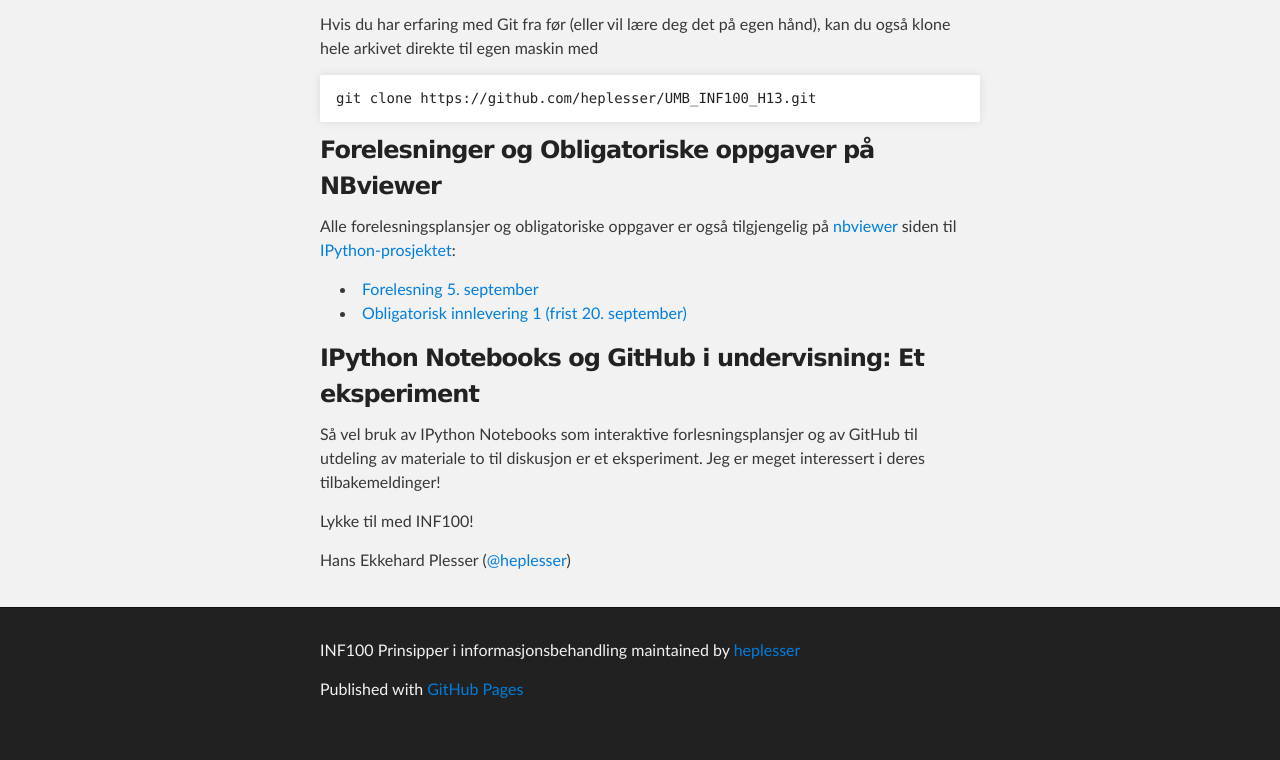
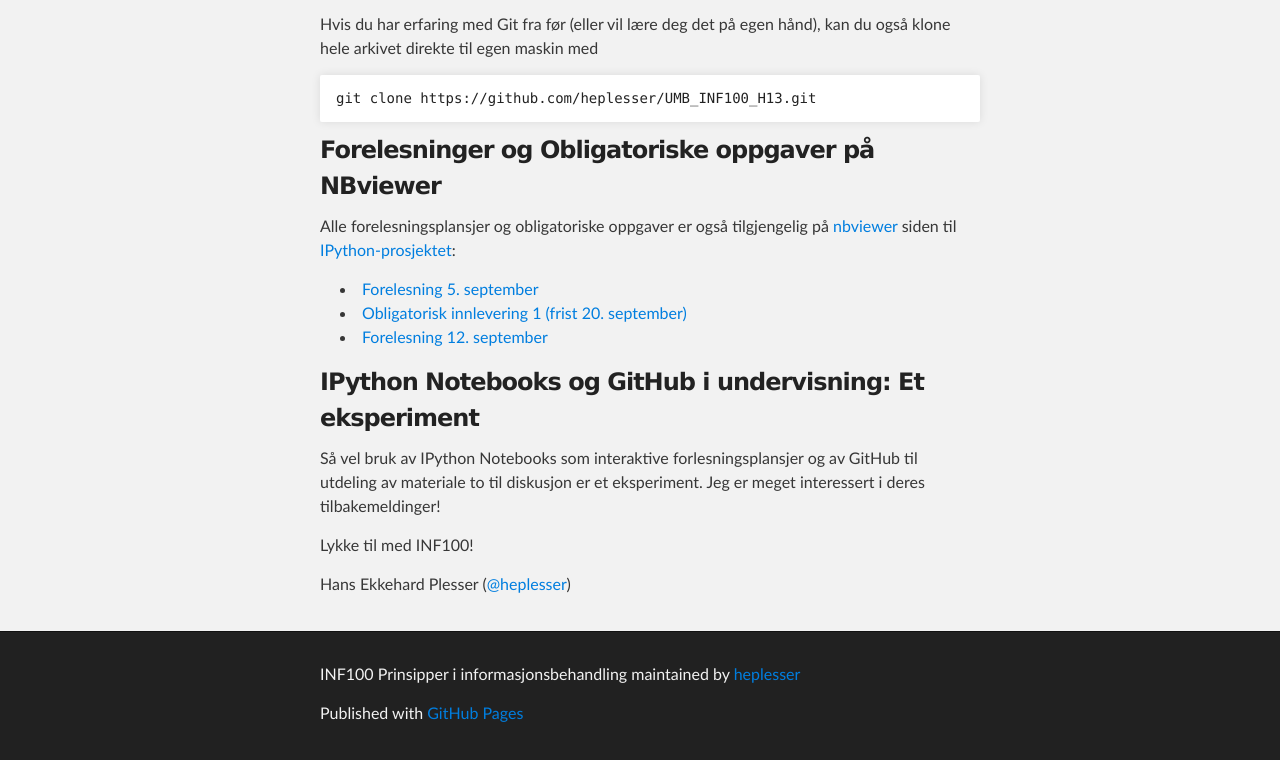
Before and after one commit to Ranmar/UMB_INF100_H13, a plain HTML site: page index.html in a window 1280 px wide. Shown: the part 987-1747 px from the top of the page. Before the commit the page ends 1723 px from the top, so only its background shows below. Drawn offline with Linux system fonts and the light colour scheme.

Commit message:
Added link for lecture 12 sept

```diff
--- a/index.html
+++ b/index.html
@@ -61,6 +61,7 @@
 <ul>
 <li><a href="http://nbviewer.ipython.org/urls/raw.github.com/heplesser/UMB_INF100_H13/master/Forelesninger/INF100_H13_F01.ipynb">Forelesning 5. september</a></li>
 <li><a href="http://nbviewer.ipython.org/urls/raw.github.com/heplesser/UMB_INF100_H13/master/Obliger/INF100_H13_Oblig1.ipynb">Obligatorisk innlevering 1 (frist 20. september)</a></li>
+<li><a href="http://nbviewer.ipython.org/urls/raw.github.com/heplesser/UMB_INF100_H13/master/Forelesninger/INF100_H13_F02.ipynb">Forelesning 12. september</a></li>
 </ul><h3>
 <a name="ipython-notebooks-og-github-i-undervisning-et-eksperiment" class="anchor" href="#ipython-notebooks-og-github-i-undervisning-et-eksperiment"><span class="octicon octicon-link"></span></a>IPython Notebooks og GitHub i undervisning: Et eksperiment</h3>
 
```
